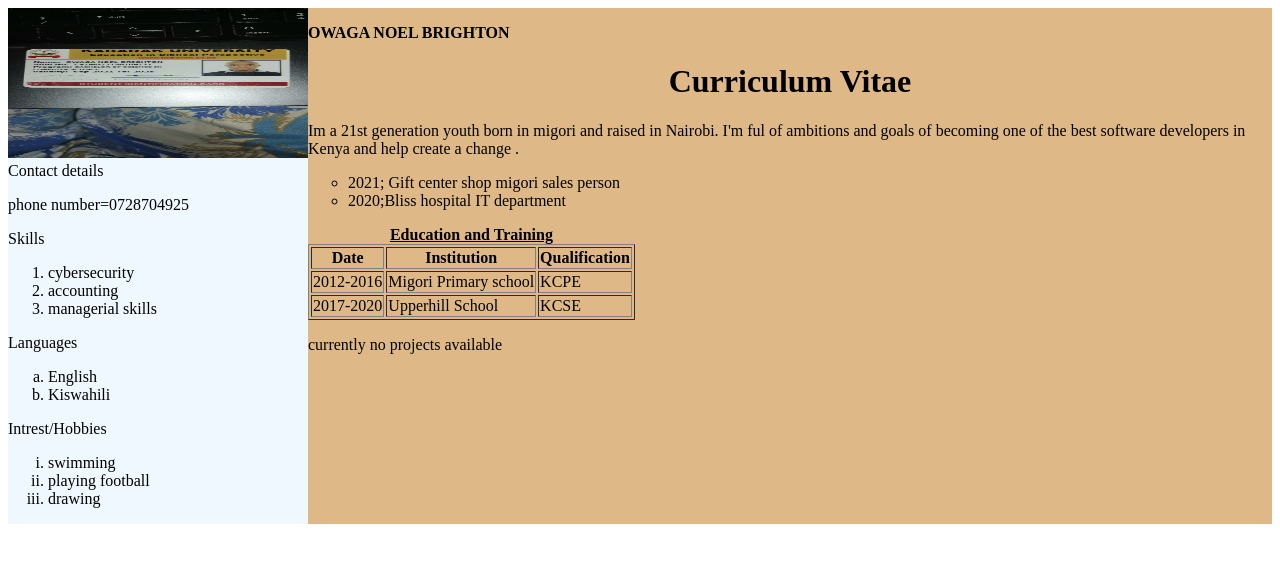
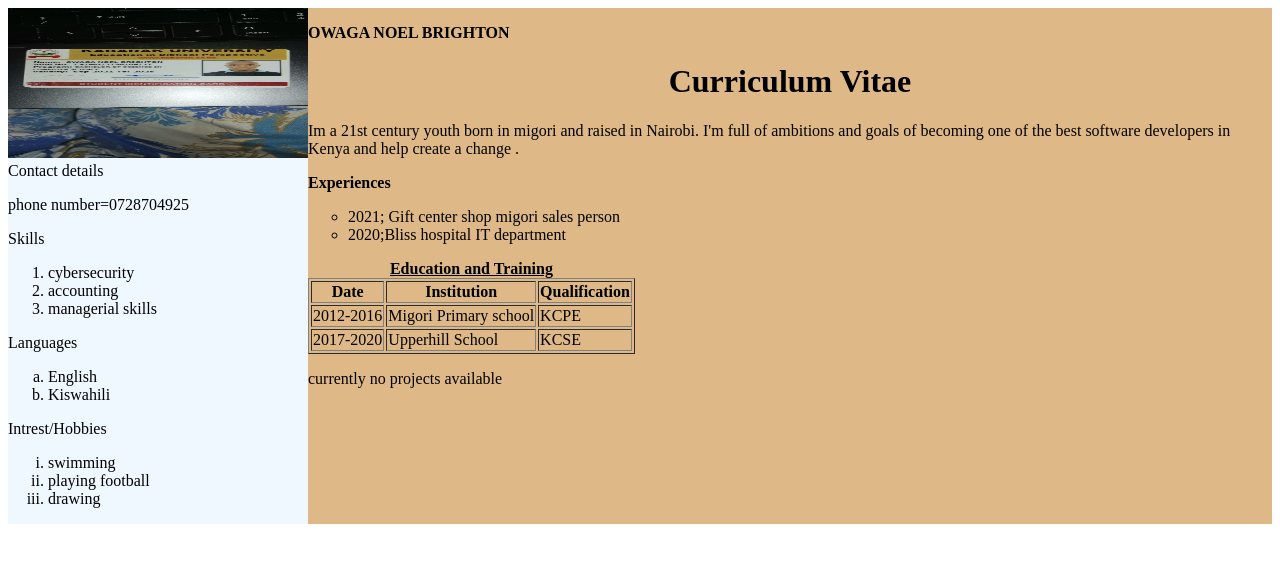
Before and after one commit to noelowaga/Assignment, a plain HTML site: page html funds/index.html in a window 1280 px wide. Drawn offline with Linux system fonts and the light colour scheme.

Commit message:
Update index.html

```diff
--- a/html funds/index.html
+++ b/html funds/index.html
@@ -48,10 +48,11 @@
                 <h1 align="center">Curriculum Vitae</h1>
             </div>
             <div>
-                <p>Im a 21st generation youth born in migori and raised in Nairobi.
-                  I'm ful of ambitions and goals of becoming one of the best software developers in Kenya and help create a change .</p>
+                <p>Im a 21st century youth born in migori and raised in Nairobi.
+                  I'm full of ambitions and goals of becoming one of the best software developers in Kenya and help create a change .</p>
             </div>
             <div>
+                <b>Experiences</b>
                 <ul type="circle">
                   <li>2021; Gift center shop migori sales person</li>
                   <li>2020;Bliss hospital IT department</li>
```
